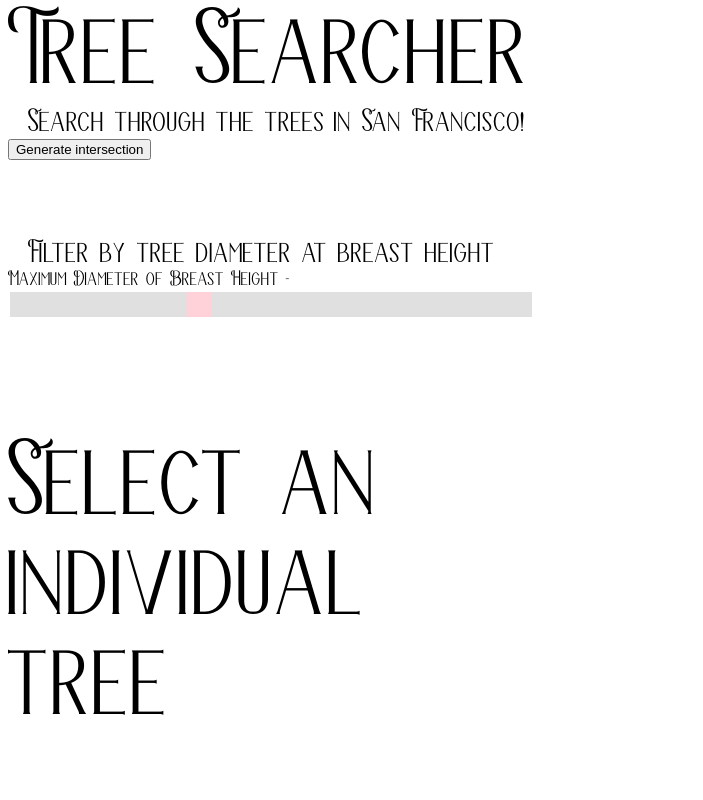
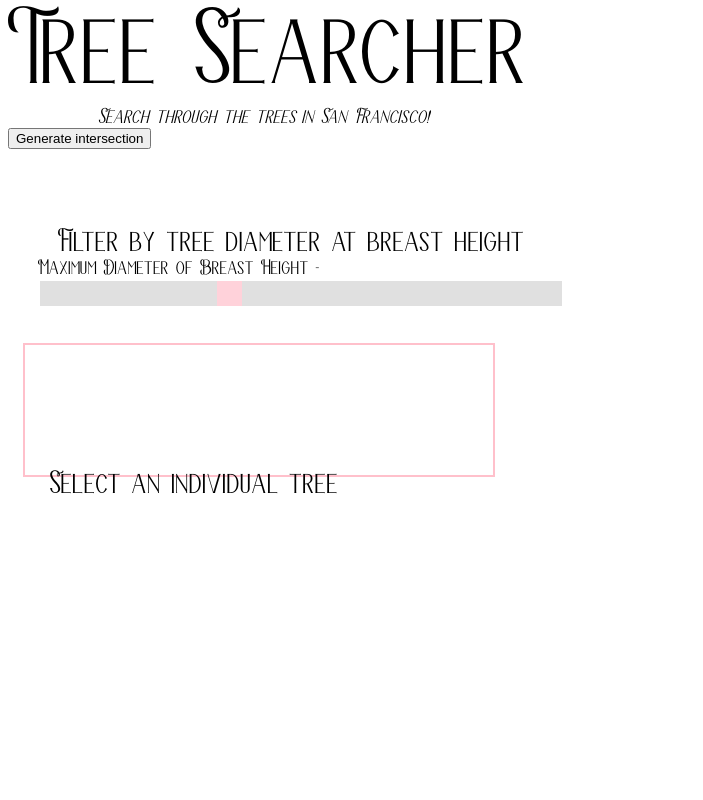
Before and after one commit to trinaSarkar/treeSearcher, a plain HTML site: page treeSearcher.html in a window 1280 px wide. Shown: the full height of the page, 0-703 px from the left. Drawn offline with nearby package versions, Linux system fonts and the light colour scheme.

Commit message:
Update treeSearcher.css

```diff
--- a/treeSearcher.css
+++ b/treeSearcher.css
@@ -15,8 +15,11 @@ p {
 }
 
 #byline {
-	font-size: 30px;
-	padding-left: 20px;
+/* 	font-size: 30px;
+	padding-left: 20px; */
+	font-size: 20px;
+	font-style: italic;
+	padding-left: 90px;
 }
 @font-face {
 	font-family: "TheBraveryLiteVer";
@@ -30,6 +33,7 @@ p {
 #slidecontainer {
     width: 100%; /* Width of the outside container */
     position: absolute;
+    padding-left: 30px;
 }
 
 /* The slider itself */
@@ -79,3 +83,23 @@ p {
 label {
 	font-size: 20px;
 }
+
+#selectorContainer {
+    width: 80%; /* Width of the outside container */
+		height: 80px;
+		border: 2px solid pink;
+		padding: 25px;
+		margin: 15px;
+    position: absolute;
+}
+
+#selectorTitle {
+	font-size: 30px;
+	padding-left: 0px;
+}
+
+#TreeInfo {
+	width: 200px; /* Width of the outside container */
+	height: 300px;
+	font-size: 15px;
+}
```
